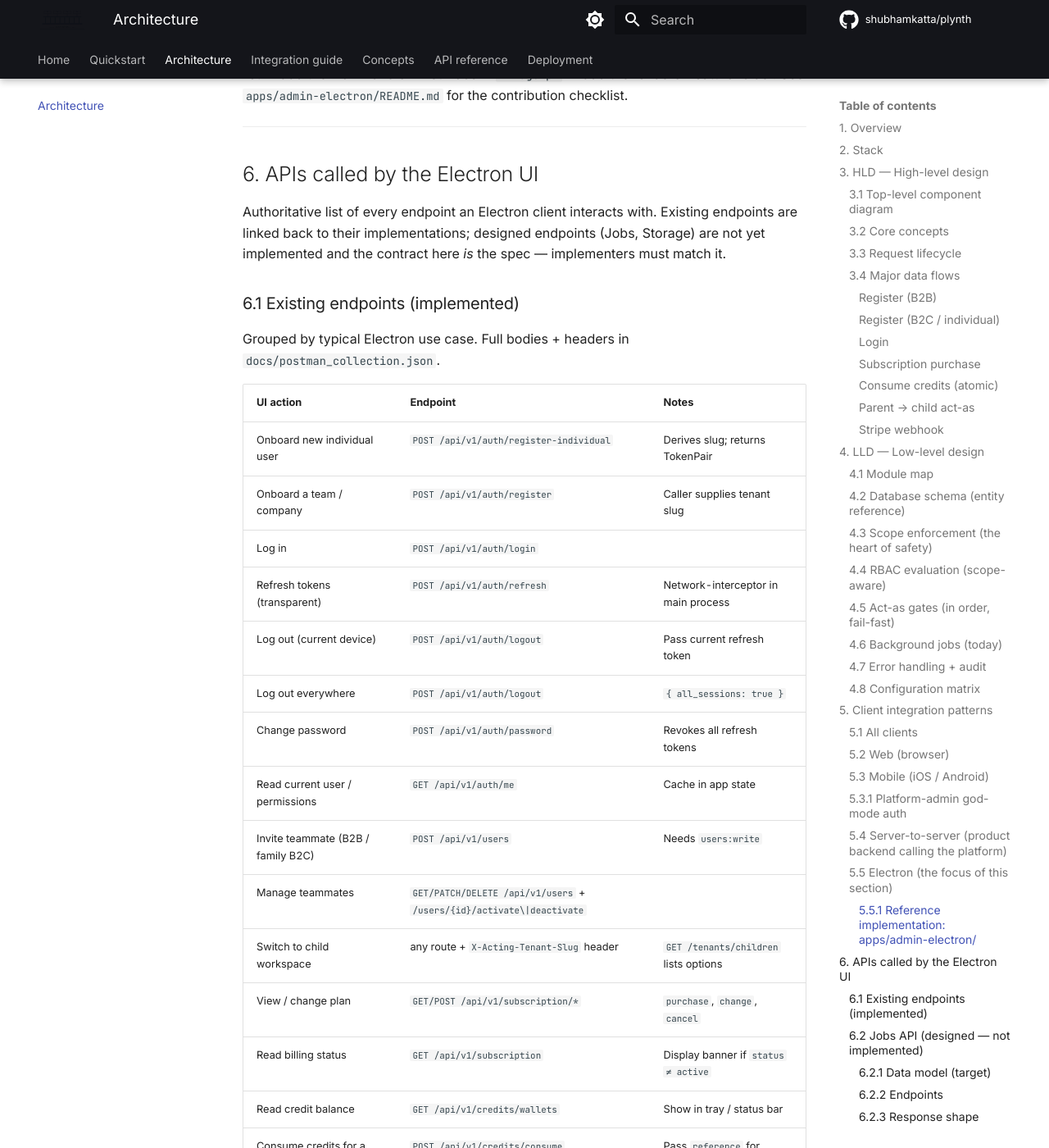
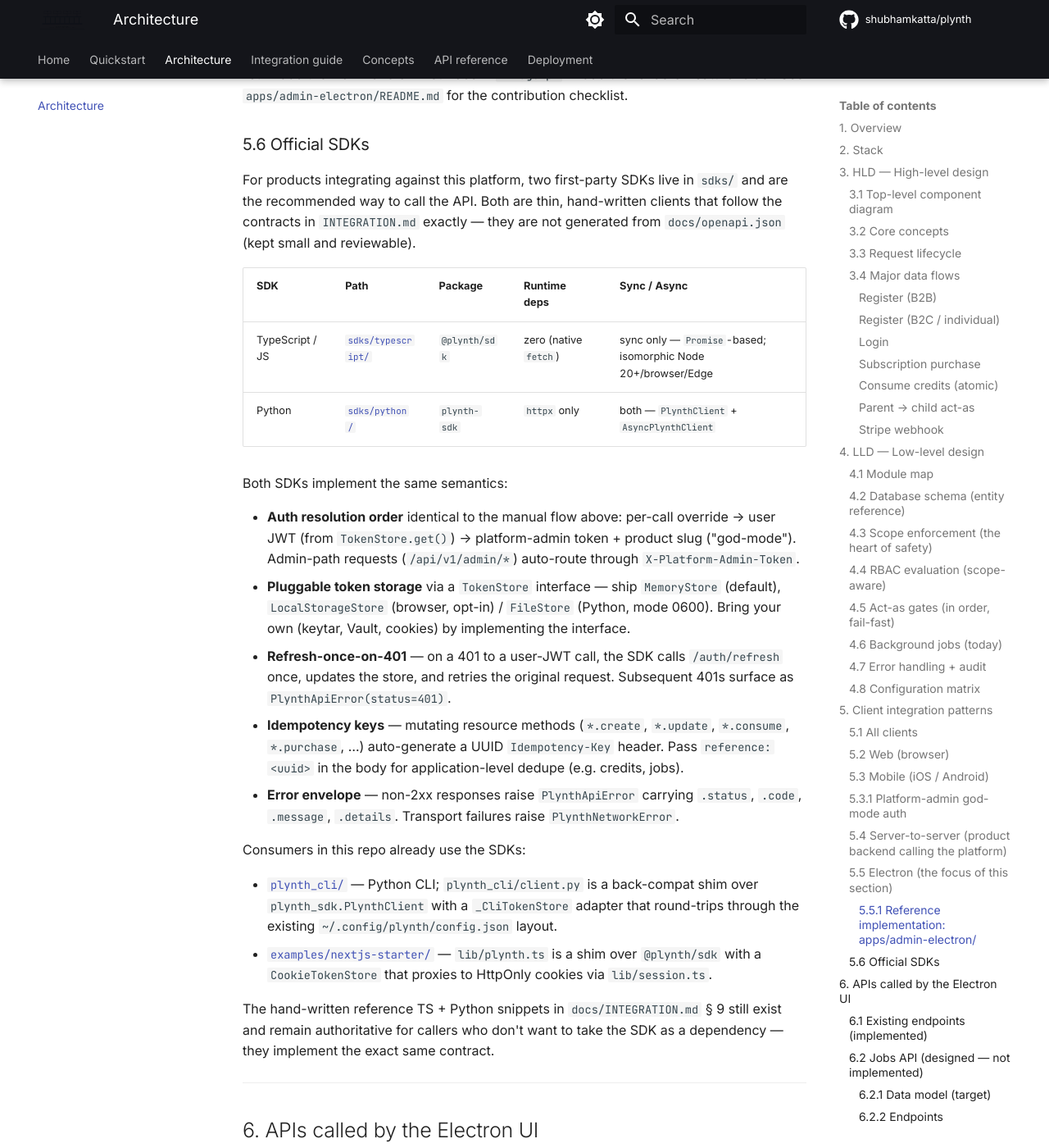
Before and after one commit to shubhamkatta/plynth, an MkDocs documentation site: the page built from docs/architecture.md, in a window 1280 px wide and 1400 px high, scrolled down 16999 px. Shown: the whole window at 82% size. Built offline with MkDocs 1.6.1 and Material for MkDocs 9.7.7, drawn with Linux system fonts in a browser that asks for light colours; comment, search, counter and statistics services are not loaded; some of the changed text lies outside the part shown.

Commit message:
docs: document official SDKs (ARCHITECTURE § 5.6, README, touchpoint table)
- ARCHITECTURE.md § 5.6 — new "Official SDKs" subsection covering both
  packages, the shared semantics (auth resolution, refresh-once,
  idempotency, error envelope, token storage interface), and the
  in-repo consumers (plynth_cli, examples/nextjs-starter).
- ARCHITECTURE.md § 8 — touchpoint table now requires SDK updates when
  an endpoint changes; adds a row for SDK behavior changes.
- README.md — new "Client SDKs" section with TS + Python quickstart
  snippets; SDK + starter entries added to the Docs index.

Closes the doc-contract miss from the SDK landing PR.

Co-Authored-By: Claude Opus 4.7 (1M context) <noreply@anthropic.com>

```diff
--- a/docs/architecture.md
+++ b/docs/architecture.md
@@ -641,6 +641,54 @@ the same way: extend the IPC channel list → add the main handler →
 surface in `BridgeApi` → add the renderer feature folder. See
 `apps/admin-electron/README.md` for the contribution checklist.
 
+### 5.6 Official SDKs
+
+For products integrating against this platform, two first-party SDKs
+live in `sdks/` and are the recommended way to call the API. Both are
+thin, hand-written clients that follow the contracts in `INTEGRATION.md`
+exactly — they are not generated from `docs/openapi.json` (kept small
+and reviewable).
+
+| SDK | Path | Package | Runtime deps | Sync / Async |
+| --- | --- | --- | --- | --- |
+| TypeScript / JS | [`sdks/typescript/`](../sdks/typescript/) | `@plynth/sdk` | zero (native `fetch`) | sync only — `Promise`-based; isomorphic Node 20+/browser/Edge |
+| Python | [`sdks/python/`](../sdks/python/) | `plynth-sdk` | `httpx` only | both — `PlynthClient` + `AsyncPlynthClient` |
+
+Both SDKs implement the same semantics:
+
+- **Auth resolution order** identical to the manual flow above:
+  per-call override → user JWT (from `TokenStore.get()`) → platform-admin
+  token + product slug ("god-mode"). Admin-path requests
+  (`/api/v1/admin/*`) auto-route through `X-Platform-Admin-Token`.
+- **Pluggable token storage** via a `TokenStore` interface — ship
+  `MemoryStore` (default), `LocalStorageStore` (browser, opt-in) /
+  `FileStore` (Python, mode 0600). Bring your own (keytar, Vault,
+  cookies) by implementing the interface.
+- **Refresh-once-on-401** — on a 401 to a user-JWT call, the SDK calls
+  `/auth/refresh` once, updates the store, and retries the original
+  request. Subsequent 401s surface as `PlynthApiError(status=401)`.
+- **Idempotency keys** — mutating resource methods (`*.create`,
+  `*.update`, `*.consume`, `*.purchase`, …) auto-generate a UUID
+  `Idempotency-Key` header. Pass `reference: <uuid>` in the body for
+  application-level dedupe (e.g. credits, jobs).
+- **Error envelope** — non-2xx responses raise `PlynthApiError` carrying
+  `.status`, `.code`, `.message`, `.details`. Transport failures raise
+  `PlynthNetworkError`.
+
+Consumers in this repo already use the SDKs:
+
+- [`plynth_cli/`](../plynth_cli/) — Python CLI; `plynth_cli/client.py`
+  is a back-compat shim over `plynth_sdk.PlynthClient` with a
+  `_CliTokenStore` adapter that round-trips through the existing
+  `~/.config/plynth/config.json` layout.
+- [`examples/nextjs-starter/`](../examples/nextjs-starter/) —
+  `lib/plynth.ts` is a shim over `@plynth/sdk` with a `CookieTokenStore`
+  that proxies to HttpOnly cookies via `lib/session.ts`.
+
+The hand-written reference TS + Python snippets in `docs/INTEGRATION.md`
+§ 9 still exist and remain authoritative for callers who don't want to
+take the SDK as a dependency — they implement the exact same contract.
+
 ---
 
 ## 6. APIs called by the Electron UI
@@ -971,7 +1019,8 @@ Exceeding any returns 413 with `details.feature_key`.
 | New / changed configuration key | § 4.8 (configuration matrix) | `.env.example` |
 | New / changed external integration (Stripe, Email) | § 2 (stack) + § 3.4 (flows) | — |
 | New / changed background job | § 4.6 (jobs today) | — |
-| Any change visible to integrating products (new endpoint, changed shape, new header, new error code) | § 6.1 / 6.2 / 6.3 here | `docs/INTEGRATION.md` (mirror to keep client-facing doc honest) |
+| Any change visible to integrating products (new endpoint, changed shape, new header, new error code) | § 6.1 / 6.2 / 6.3 here | `docs/INTEGRATION.md` (mirror to keep client-facing doc honest) **and** `sdks/typescript/` + `sdks/python/` (add the resource method on both, with tests) |
+| SDK behavior change (auth resolution, header semantics, refresh / idempotency / error envelope) | § 5.6 (Official SDKs) | both `sdks/*/README.md` |
 | Jobs API change | § 6.2 | implementer must keep contract truthful |
 | Storage API change | § 6.3 | implementer must keep contract truthful |
 | Multi-product behavior | § 3.2, § 4.3 | `docs/multi-product.md` |
```
Also changed, not shown: README.md (+36 -0 lines).
